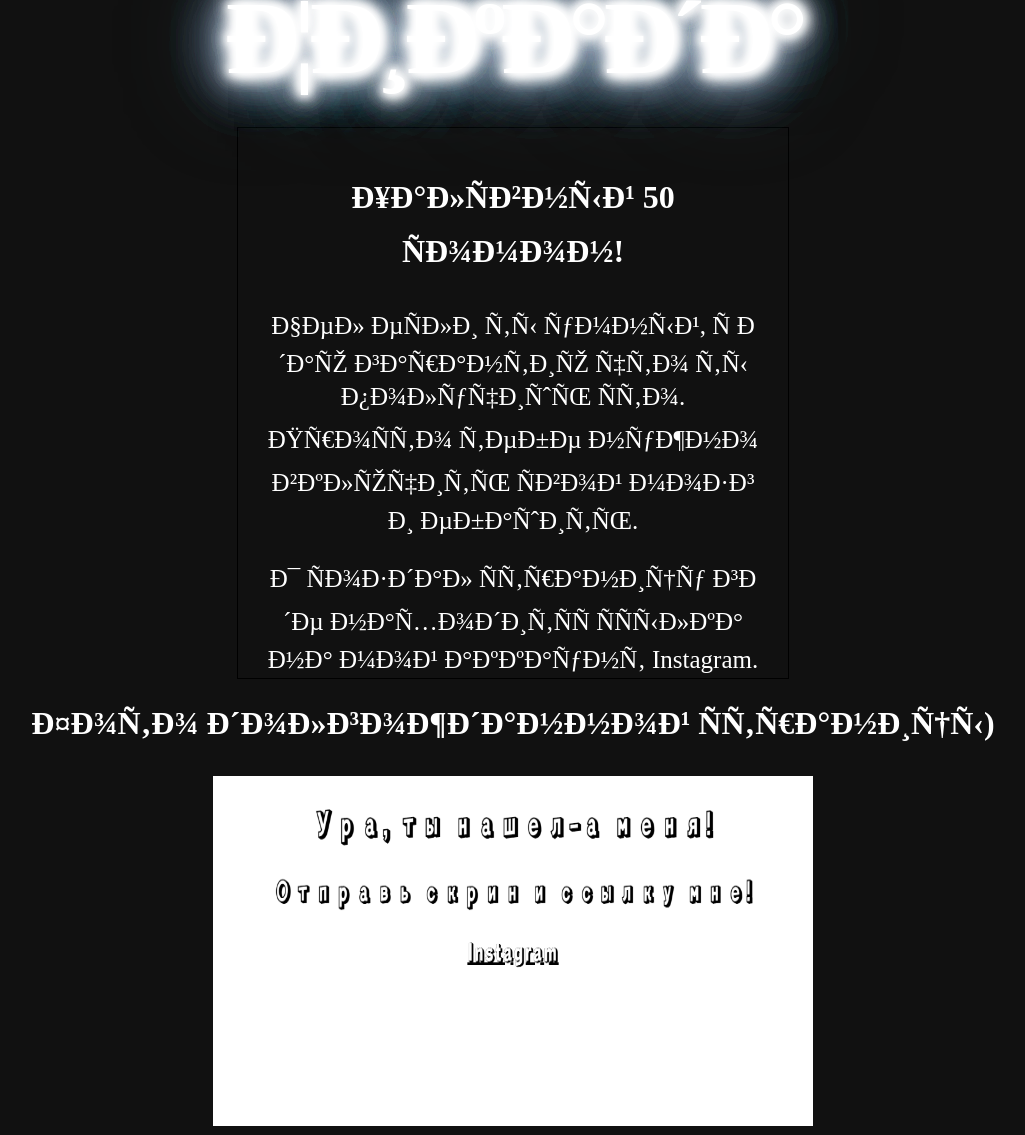
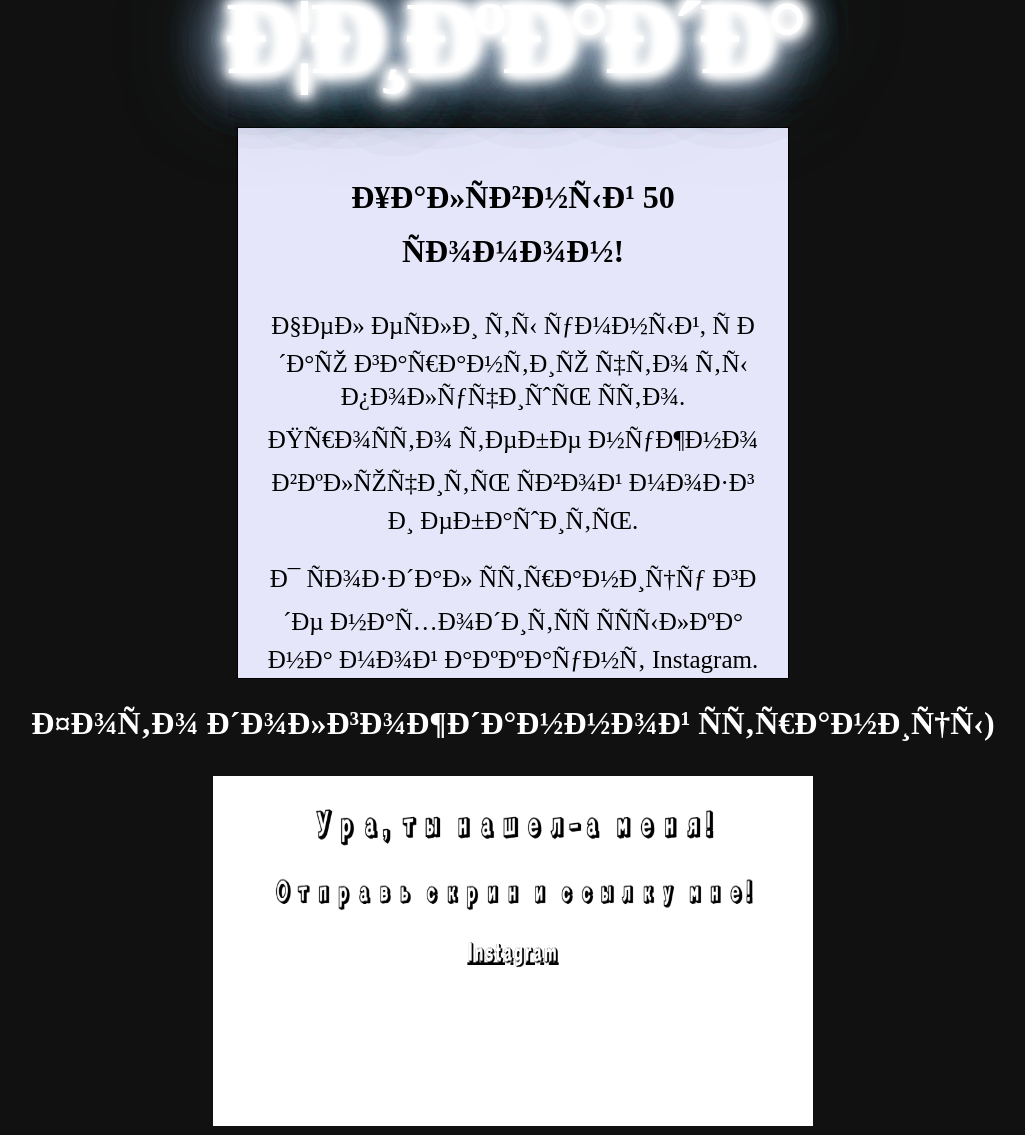
Before and after one commit to TheBitterTruthOfTheGymnasium/Bitter-Trurth-of-Gymnasium, a PHP site: page / in a window 1280 px wide. Shown: the top 1135 px of the page, without its empty margins (127-1152 px from the left). Run offline with PHP 8.4, Linux system fonts and the light colour scheme; some web fonts are replaced.

Commit message:
Update style.css

```diff
--- a/style.css
+++ b/style.css
@@ -53,6 +53,8 @@
     height: 500px;
     padding: 25px;
     border: solid 1px black;
+    background-color: #E6E6FA;
+    color: black;
    }
    p{
      font-size: 25px;
```
